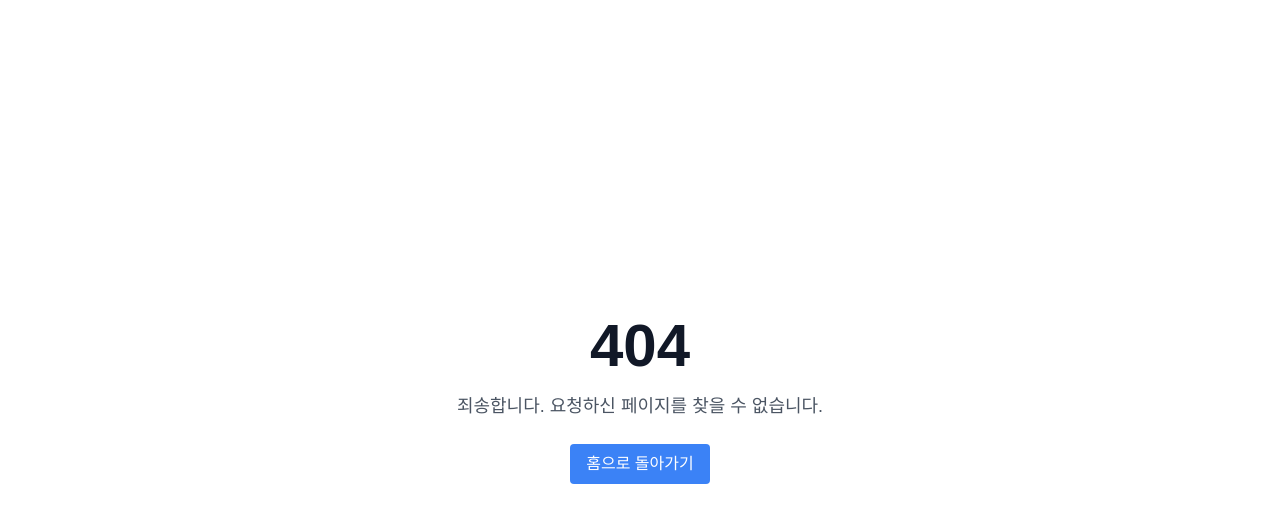
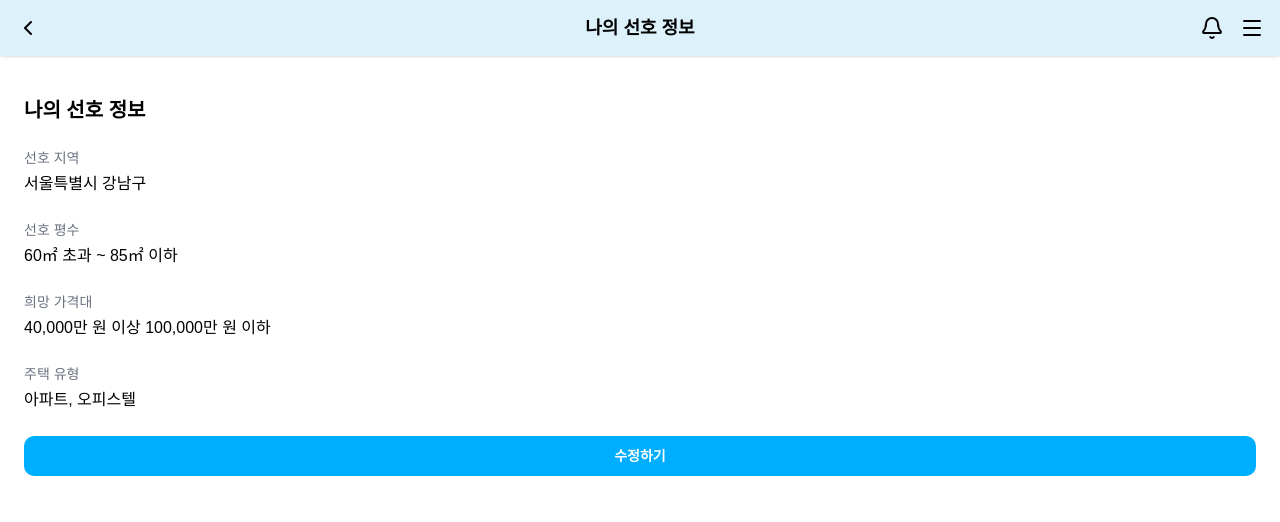
Before and after one commit to seonghoon1201/KB_FE, a Vue app: page /mypage/mypreferences in a window 1280 px wide. Before the commit this address had no page. Shown: the top 522 px of the page. Built offline with nearby package versions, Linux system fonts and the light colour scheme; a web font is replaced by a local one.

Commit message:
feature: add preference info page

```diff
--- a/src/pages/mypage/EditProfile.vue
+++ b/src/pages/mypage/EditProfile.vue
@@ -64,7 +64,7 @@
                 </button>
             </div>
 
-            <PrimaryButton @click="saveProfile">저장</PrimaryButton>
+            <PrimaryButton >저장</PrimaryButton>
         </form>
     </div>
 </template>
--- /dev/null
+++ b/src/pages/mypage/MyPreference.vue
@@ -0,0 +1,56 @@
+<template>
+    <div class="m-4 p-2 mt-16 w-full text-left space-y-6 mx-auto px-6">
+        <BackHeader title="나의 선호 정보" />
+
+        <h2 class="text-xl font-bold mb-4">나의 선호 정보</h2>
+
+        <div>
+            <p class="text-gray-500 text-sm mb-1">선호 지역</p>
+            <p class="text-base font-medium">{{ preference.city }} {{ preference.region }}</p>
+        </div>
+
+        <div>
+            <p class="text-gray-500 text-sm mb-1">선호 평수</p>
+            <p class="text-base font-medium">{{ preference.area }}</p>
+        </div>
+
+        <div>
+            <p class="text-gray-500 text-sm mb-1">희망 가격대</p>
+            <p class="text-base font-medium">
+                {{ preference.minPrice.toLocaleString() }}만 원 이상
+                {{ preference.maxPrice.toLocaleString() }}만 원 이하
+            </p>
+        </div>
+
+        <div>
+            <p class="text-gray-500 text-sm mb-1">주택 유형</p>
+            <p class="text-base font-medium">{{ preference.types.join(', ') }}</p>
+        </div>
+
+        <div class="mt-10 flex justify-end">
+            <PrimaryButton @click="goToEdit">수정하기</PrimaryButton>
+        </div>
+    </div>
+</template>
+
+<script setup>
+import PrimaryButton from '@/components/common/PrimaryButton.vue'
+import BackHeader from '@/components/common/BackHeader.vue'
+import { useRouter } from 'vue-router'
+import { reactive } from 'vue'
+
+const router = useRouter()
+
+const preference = reactive({
+    city: '서울특별시',
+    region: '강남구',
+    area: '60㎡ 초과 ~ 85㎡ 이하',
+    minPrice: 40000,
+    maxPrice: 100000,
+    types: ['아파트', '오피스텔'],
+})
+
+const goToEdit = () => {
+    router.push('/preference') // 예: 선호 수정 페이지로 이동
+}
+</script>
--- a/src/pages/mypage/Mypage.vue
+++ b/src/pages/mypage/Mypage.vue
@@ -67,7 +67,7 @@ const menuItems = [
     { label: '최근 본 공고', route: '/recent', icon: FileText },
     { label: '즐겨찾기', route: '/favorites', icon: Heart },
     { label: '가점 계산', route: '/calculator', icon: Calculator },
-    { label: '선호 지역 정보', route: '/preferences', icon: MapPin },
+    { label: '선호 지역 정보', route: '/mypage/mypreferences', icon: MapPin },
 ]
 
 const navigateTo = (path) => {
--- a/src/router/index.js
+++ b/src/router/index.js
@@ -29,6 +29,7 @@ import BankSelect from '@/pages/account/BankSelect.vue'
 import BankComplete from '@/pages/account/BankComplete.vue'
 import NotFound from '@/pages/error/NotFound.vue'
 import Mypage from '@/pages/mypage/Mypage.vue'
+import MyPreference from '@/pages/mypage/MyPreference.vue'
 
 const routes = [
     // ✅ 모든 페이지를 평면 구조로 처리
@@ -45,6 +46,7 @@ const routes = [
     { path: '/chatbot', name: 'Chatbot', component: Chatbot }, // 챗봇
 
     { path: '/mypage', name: 'Mypage', component: Mypage }, //마이페이지
+    { path: '/mypage/mypreferences', name: 'MyPreference', component: MyPreference },
     { path: '/mypage/edit', name: 'EditProfile', component: EditProfile }, // 프로필 편집
     { path: '/mypage/notice', name: 'Notice', component: Notice }, // FAQ(공지사항) 페이지
     { path: '/mypage/terms', name: 'Terms', component: Terms }, // 약관 페이지
```
